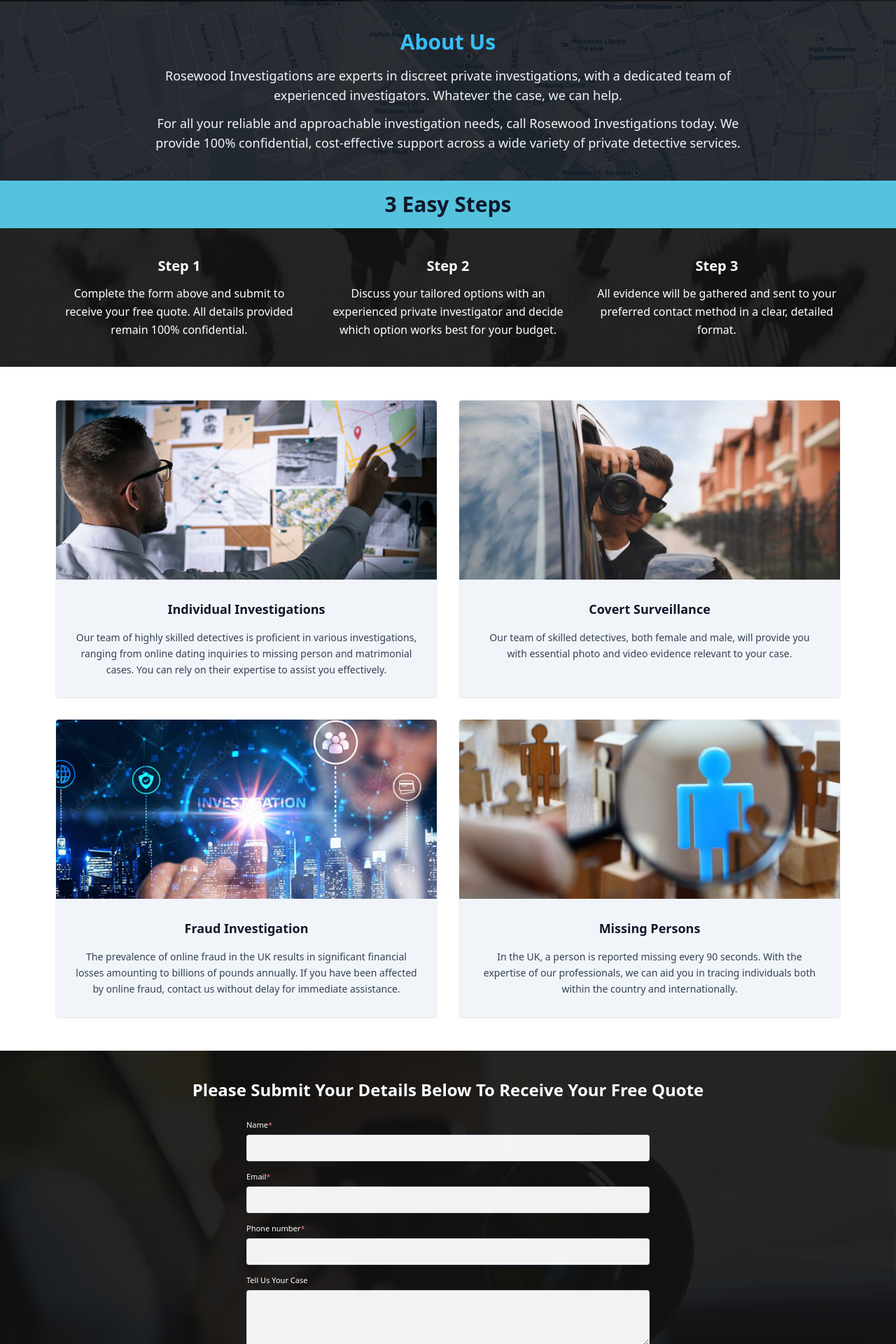
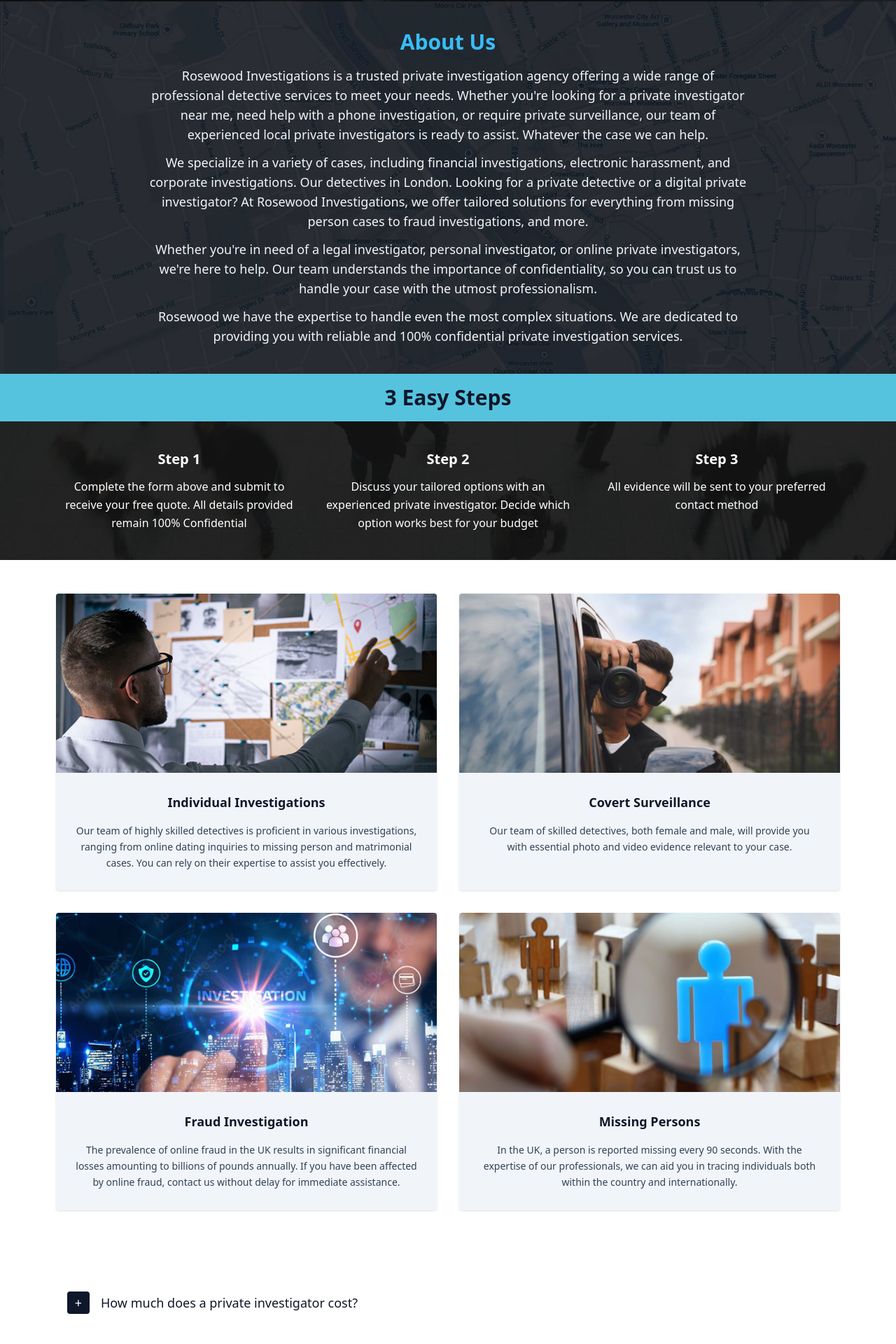
Before and after one commit to Naseef-Nusky/rosewood-investigations-landing-latest, a React (Vite) app: page / in a window 1280 px wide. Shown: the part 641-2561 px from the top of the page at 70% size. Built offline with nearby package versions, Linux system fonts and the light colour scheme.

Commit message:
content changes updated

```diff
--- a/src/App.jsx
+++ b/src/App.jsx
@@ -148,7 +148,29 @@
   )
 }
 
+const FAQ_ITEMS = [
+  {
+    question: 'How much does a private investigator cost?',
+    content: (
+      <>
+        <p className="mb-3">
+          If you're wondering how much does a private investigator cost, our
+          private investigator prices are competitive, offering cheap private
+          investigators near me without compromising quality.
+        </p>
+        <p>
+          If you need to hire an investigator, whether for personal or legal
+          matters, Rosewood Investigations is the name you can rely on. Contact
+          us today to speak with a professional investigator.
+        </p>
+      </>
+    ),
+  },
+]
+
 function App() {
+  const [openFaqIndex, setOpenFaqIndex] = useState(null)
+
   return (
     <div className="min-h-screen bg-slate-950 text-white">
       {/* Header - full width */}
@@ -162,11 +184,14 @@
             />
           </div>
           <div className="flex flex-col items-stretch gap-2 text-xs md:flex-row md:items-center md:gap-4">
-            <button className="rounded-full bg-[#0052cc] px-6 py-2 text-xs font-semibold tracking-[0.25em] text-white hover:bg-[#0043a3]">
-              0740&nbsp;7612&nbsp;398
-            </button>
             <a
-              href="tel:01234567890"
+              href="tel:07407612398"
+              className="rounded-full bg-[#0052cc] px-6 py-2 text-center text-xs font-semibold tracking-[0.25em] text-white hover:bg-[#0043a3]"
+            >
+              0740&nbsp;761&nbsp;2398
+            </a>
+            <a
+              href="tel:07407612398"
               className="rounded-full bg-[#0052cc] px-6 py-2 text-center text-[11px] font-semibold tracking-[0.18em] text-white hover:bg-[#0043a3]"
             >
               CALL US TODAY FOR A
@@ -230,15 +255,31 @@
         <div className="relative mx-auto max-w-4xl px-4 py-10 text-center">
           <h2 className="text-3xl font-semibold text-sky-400">About Us</h2>
           <p className="mt-4 text-base leading-relaxed md:text-lg">
-            Rosewood Investigations are experts in discreet private
-            investigations, with a dedicated team of experienced investigators.
-            Whatever the case, we can help.
+            Rosewood Investigations is a trusted private investigation agency
+            offering a wide range of professional detective services to meet your
+            needs. Whether you're looking for a private investigator near me,
+            need help with a phone investigation, or require private
+            surveillance, our team of experienced local private investigators
+            is ready to assist. Whatever the case we can help.
           </p>
           <p className="mt-3 text-base leading-relaxed md:text-lg">
-            For all your reliable and approachable investigation needs, call
-            Rosewood Investigations today. We provide 100% confidential,
-            cost-effective support across a wide variety of private detective
-            services.
+            We specialize in a variety of cases, including financial
+            investigations, electronic harassment, and corporate
+            investigations. Our detectives in London. Looking for a private
+            detective or a digital private investigator? At Rosewood
+            Investigations, we offer tailored solutions for everything from
+            missing person cases to fraud investigations, and more.
+          </p>
+          <p className="mt-3 text-base leading-relaxed md:text-lg">
+            Whether you're in need of a legal investigator, personal
+            investigator, or online private investigators, we're here to help.
+            Our team understands the importance of confidentiality, so you can
+            trust us to handle your case with the utmost professionalism.
+          </p>
+          <p className="mt-3 text-base leading-relaxed md:text-lg">
+            Rosewood we have the expertise to handle even the most complex
+            situations. We are dedicated to providing you with reliable and
+            100% confidential private investigation services.
           </p>
         </div>
       </section>
@@ -264,21 +305,20 @@
               <h3 className="text-xl font-semibold">Step 1</h3>
               <p className="mt-3 text-base leading-relaxed">
                 Complete the form above and submit to receive your free quote.
-                All details provided remain 100% confidential.
+                All details provided remain 100% Confidential
               </p>
             </div>
             <div>
               <h3 className="text-xl font-semibold">Step 2</h3>
               <p className="mt-3 text-base leading-relaxed">
                 Discuss your tailored options with an experienced private
-                investigator and decide which option works best for your budget.
+                investigator. Decide which option works best for your budget
               </p>
             </div>
             <div>
               <h3 className="text-xl font-semibold">Step 3</h3>
               <p className="mt-3 text-base leading-relaxed">
-                All evidence will be gathered and sent to your preferred contact
-                method in a clear, detailed format.
+                All evidence will be sent to your preferred contact method
               </p>
             </div>
           </div>
@@ -360,6 +400,49 @@
         </div>
       </section>
 
+      {/* FAQ Accordion */}
+      <section className="bg-white py-12 text-slate-900">
+        <div className="mx-auto max-w-6xl w-full px-4 md:px-6 lg:px-8">
+          {FAQ_ITEMS.map((item, index) => {
+            const isOpen = openFaqIndex === index
+            return (
+              <div
+                key={index}
+                className="border-b border-slate-200 last:border-b-0"
+              >
+                <button
+                  type="button"
+                  onClick={() =>
+                    setOpenFaqIndex(isOpen ? null : index)
+                  }
+                  className="flex w-full items-center gap-4 py-5 text-left"
+                  aria-expanded={isOpen}
+                >
+                  <span
+                    className="flex h-8 w-8 shrink-0 items-center justify-center rounded bg-slate-900 text-white"
+                    aria-hidden
+                  >
+                    {isOpen ? (
+                      <span className="text-lg leading-none">−</span>
+                    ) : (
+                      <span className="text-lg leading-none">+</span>
+                    )}
+                  </span>
+                  <span className="text-base font-medium md:text-lg">
+                    {item.question}
+                  </span>
+                </button>
+                {isOpen && (
+                  <div className="border-t border-slate-100 pb-5 pl-12 pr-4 pt-2 text-sm leading-relaxed text-slate-700 md:text-base">
+                    {item.content}
+                  </div>
+                )}
+              </div>
+            )
+          })}
+        </div>
+      </section>
+
       {/* Bottom contact */}
       <section
         id="contact"
@@ -398,7 +481,9 @@
             Guildford, GU1 4AR
           </p>
           <p className="mt-3 text-[11px]">
-            Phone: 01234 567 890 &nbsp;|&nbsp; Email: info@rosewood-investigations.com
+            <a href="tel:07407612398" className="text-slate-900 no-underline hover:text-slate-700">Phone: 0740 761 2398</a>
+            {' '}&nbsp;|&nbsp;{' '}
+            <a href="mailto:private@rosewoodinvestigations.com" className="text-slate-900 no-underline hover:text-slate-700">Email: private@rosewoodinvestigations.com</a>
           </p>
           <p className="mt-4 text-[11px] text-slate-500">
             © Copyright {new Date().getFullYear()} | All Rights Reserved
```
